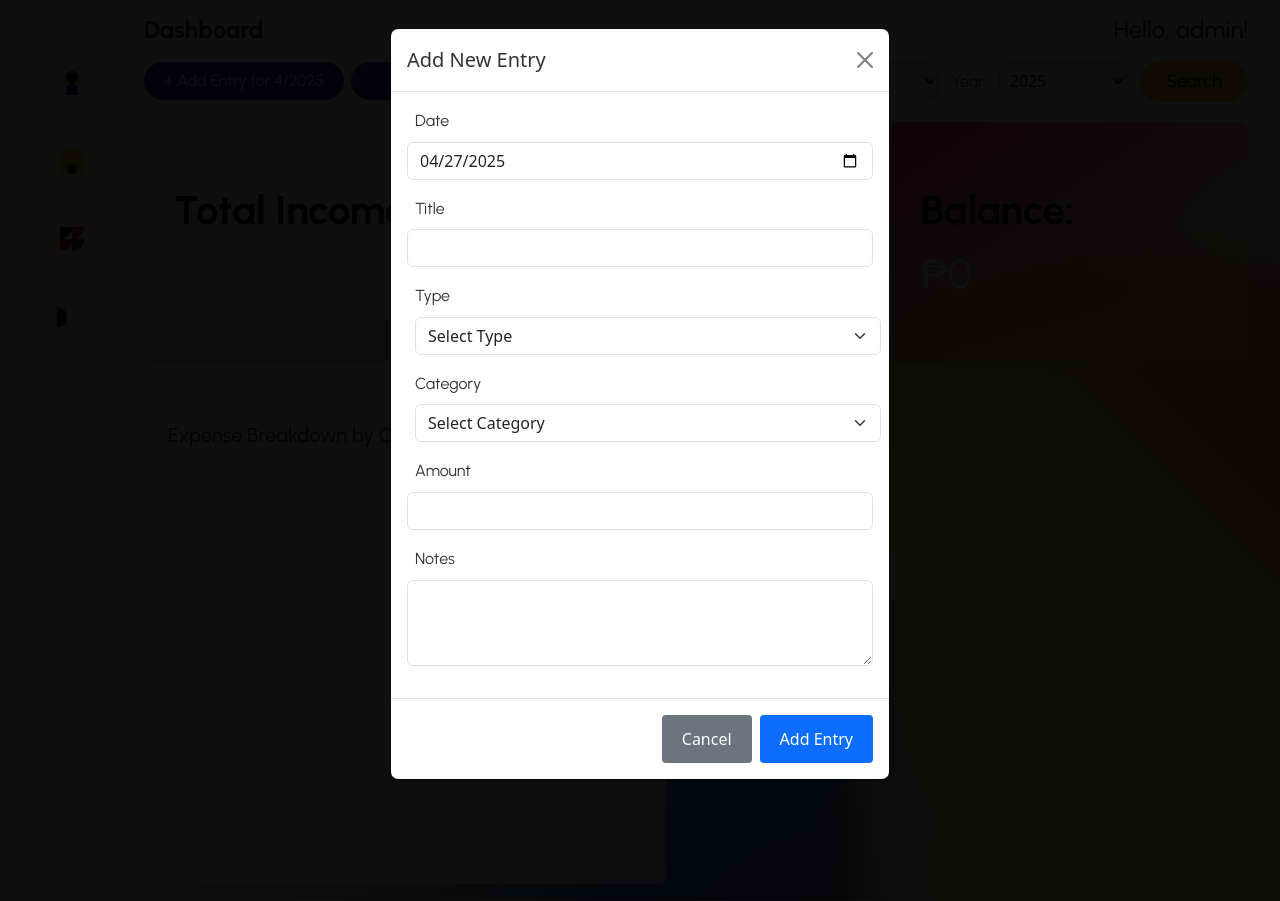
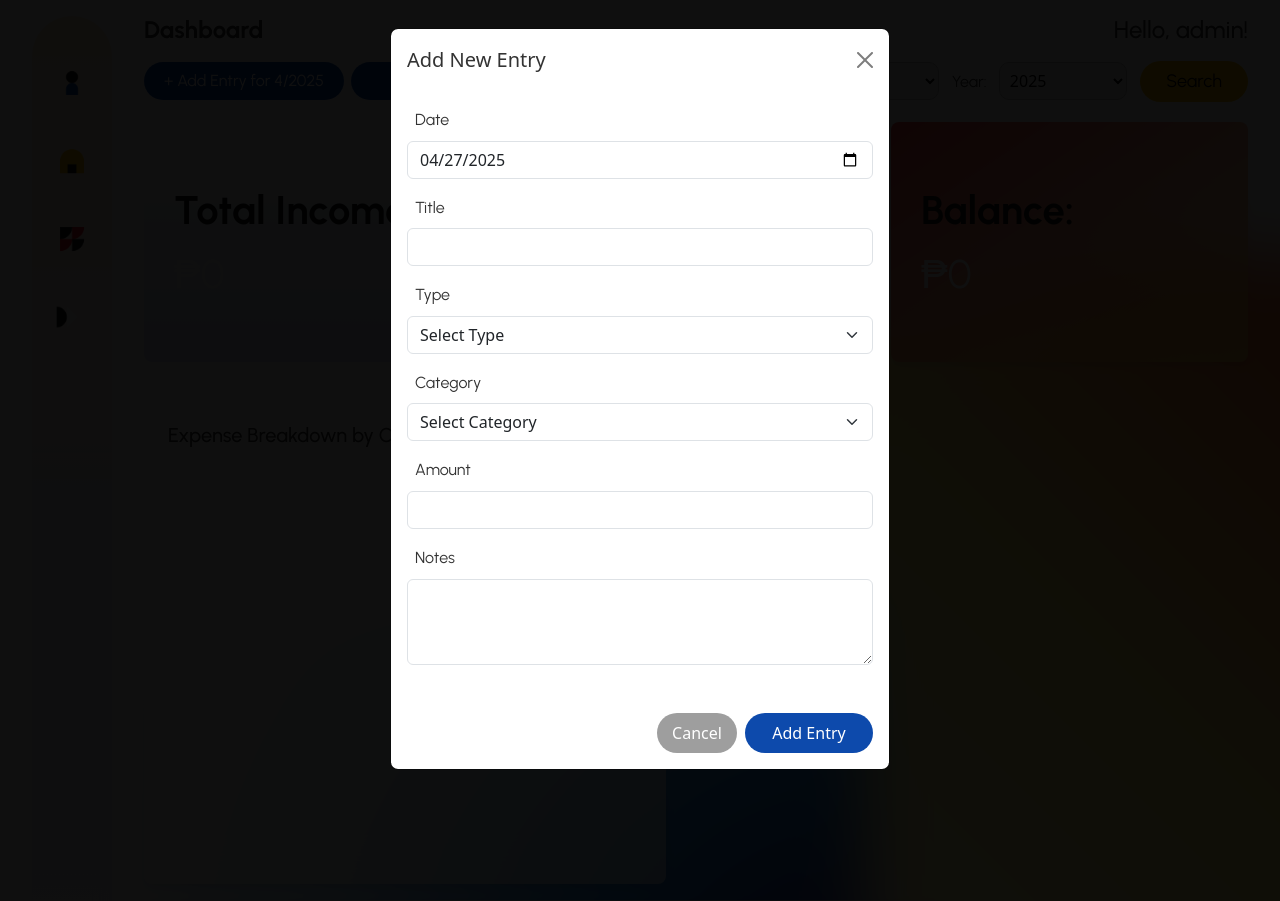
Before and after one commit to caloyyyy0203/personal-budget-tracker, a Django app: page /dashboard/ in a window 1280 px wide, after a click that opens the changed part. Shown: the top 901 px of the page. Run offline with Django 5.2, Linux system fonts and the light colour scheme; a user stored in the database is signed in; data comes from the database, SQL or seed files in the repository; data that the repository does not hold is empty; some web fonts are replaced.

Commit message:
Modal new update

```diff
--- a/tracker/templates/tracker/base.html
+++ b/tracker/templates/tracker/base.html
@@ -27,7 +27,7 @@
         <aside class="sidebar">
         <nav>
             <ul>
-                <li><a href="{% url 'add_entry' %}">
+                <li><a>
                     <img src="{% static '/tracker/images/profile.png' %}" alt="Profile" width="30" height="30"></a></li>
                 <li>
                 <li><a href="{% url 'dashboard' %}">
--- a/tracker/templates/tracker/includes/charts.html
+++ b/tracker/templates/tracker/includes/charts.html
@@ -6,13 +6,13 @@
             <h3 id="pieChartTitle">Expense Breakdown by Category</h3>
             <div>
                 <label for="chartTypeSelector" style="margin-right: 10px;"></label>
-                <select id="chartTypeSelector" onchange="switchChart(this.value)"
+                <select class="option" id="chartTypeSelector" onchange="switchChart(this.value)"
                  style="width: 150px; display: inline-block;
                  padding: 8px;
                  background-color: white;
                  border-radius: 10px;">
-                    <option value="expense">Expense</option>
-                    <option value="income">Income</option>
+                    <option class="option" value="expense">Expense</option>
+                    <option class="option" value="income">Income</option>
                 </select>
             </div>
         </div>
@@ -29,6 +29,12 @@
 </div>
 
 <style>
+
+#chartTypeSelector:hover {
+    background-color: #0D4AAC; /* Light gray on hover */
+    cursor: pointer;
+  }
+
 .chart-wrapper {
     display: flex;
     gap: 1em;
--- a/tracker/templates/tracker/modals/add_entry_modal.html
+++ b/tracker/templates/tracker/modals/add_entry_modal.html
@@ -3,7 +3,7 @@
     <div class="modal-content">
       <form method="post" action="{% url 'add_entry' %}">
         {% csrf_token %}
-        <div class="modal-header">
+        <div class="modal-header" style="border-bottom: 0;">
           <h5 class="modal-title" id="addEntryModalLabel">Add New Entry</h5>
           <button type="button" class="btn-close" data-bs-dismiss="modal" aria-label="Close"></button>
         </div>
@@ -31,18 +31,18 @@
             {% endif %}
           </div>
 
-          <div class="mb-3">
+          <div class="mb-3" style="margin: 0;">
             <label for="entry_type" class="form-label">Type</label>
-            <select class="form-select" name="entry_type" id="id_entry_type" required>
+            <select style="margin: 0;" class="form-select" name="entry_type" id="id_entry_type" required>
               <option value="" selected disabled>Select Type</option>
               <option value="Income" {% if form.entry_type.value == 'Income' %}selected{% endif %}>Income</option>
               <option value="Expense" {% if form.entry_type.value == 'Expense' %}selected{% endif %}>Expense</option>
             </select>
           </div>
 
-          <div class="mb-3">
+          <div class="mb-3" >
             <label for="category" class="form-label">Category</label>
-            <select class="form-select" name="category" id="id_category" required>
+            <select style="margin: 0;" class="form-select" name="category" id="id_category" required>
               <option value="" selected disabled>Select Category</option>
               <!-- Categories will be populated dynamically by JavaScript -->
             </select>
@@ -81,9 +81,9 @@
             </ul>
           {% endif %}
         </div>
-        <div class="modal-footer">
-          <button type="button" class="btn btn-secondary" data-bs-dismiss="modal">Cancel</button>
-          <button type="submit" class="btn btn-primary">Add Entry</button>
+        <div class="modal-footer" style="border-top: 0;">
+          <button type="button" class="btn btn-secondary"  style="background-color: #9e9e9e; color: #ffffff; border: 0; border-radius: 100px; padding: 8px; width: 5em;" data-bs-dismiss="modal">Cancel</button>
+          <button type="submit" class="btn btn-primary" style="background-color: #0D4AAC; color: #ffffff; border: 0; border-radius: 100px; padding: 8px; width: 8em;">Add Entry</button>
         </div>
       </form>
     </div>
--- a/tracker/templates/tracker/modals/set_budget_modal.html
+++ b/tracker/templates/tracker/modals/set_budget_modal.html
@@ -1,17 +1,17 @@
 <!-- Budget Modal -->
 <div class="modal fade" id="setBudgetModal" tabindex="-1" aria-labelledby="addBudgetModalLabel" aria-hidden="true">
-    <div class="modal-dialog">
+    <div class="modal-dialog modal-dialog-centered" style="font-family: 'Urbanist', sans-serif;">
         <div class="modal-content">
             <form method="post" action="{% url 'set_budget' %}">
                 {% csrf_token %}
-                <div class="modal-header">
+                <div class="modal-header" style="border-bottom: 0;">
                     <h5 class="modal-title" id="addBudgetModalLabel">Set Budget</h5>
                     <button type="button" class="btn-close" data-bs-dismiss="modal" aria-label="Close"></button>
                 </div>
                 <div class="modal-body">
                     <div class="mb-3">
                         <label for="category" class="form-label">Category</label>
-                        <select class="form-select" id="category" name="category" required>
+                        <select class="form-select" style="margin: 0;" id="category" name="category" required>
                             {% for category in categories %}
                                 {% if category.type == "Expense" %}
                                     <option value="{{ category.id }}" {% if category.id == current_budget.category.id %}selected{% endif %}>
@@ -27,9 +27,9 @@
                         <input type="number" class="form-control" name="budget" id="budget" value="{{ current_budget.amount|default:0 }}" step="0.01" required min="0.01">
                     </div>
                 </div>
-                <div class="modal-footer">
-                    <button type="button" class="btn btn-secondary" data-bs-dismiss="modal">Cancel</button>
-                    <button type="submit" class="btn btn-primary">Set Budget</button>
+                <div class="modal-footer" style="border-top: 0;">
+                    <button type="button" class="btn btn-secondary"  style="background-color: #9e9e9e; color: #ffffff; border: 0; border-radius: 100px; padding: 8px; width: 5em;" data-bs-dismiss="modal">Cancel</button>
+                    <button type="submit" class="btn btn-primary" style="background-color: #0D4AAC; color: #ffffff; border: 0; border-radius: 100px; padding: 8px; width: 8em;" >Set Budget</button>
                 </div>
             </form>
         </div>
```
Also changed, not shown: tracker/templates/tracker/category_confirm_delete.html (+66 -7 lines), tracker/templates/tracker/category_list.html (+16 -12 lines), tracker/templates/tracker/modals/delete_entry_modal.html (+5 -5 lines), tracker/templates/tracker/modals/edit_entry_modal.html (+6 -6 lines).
